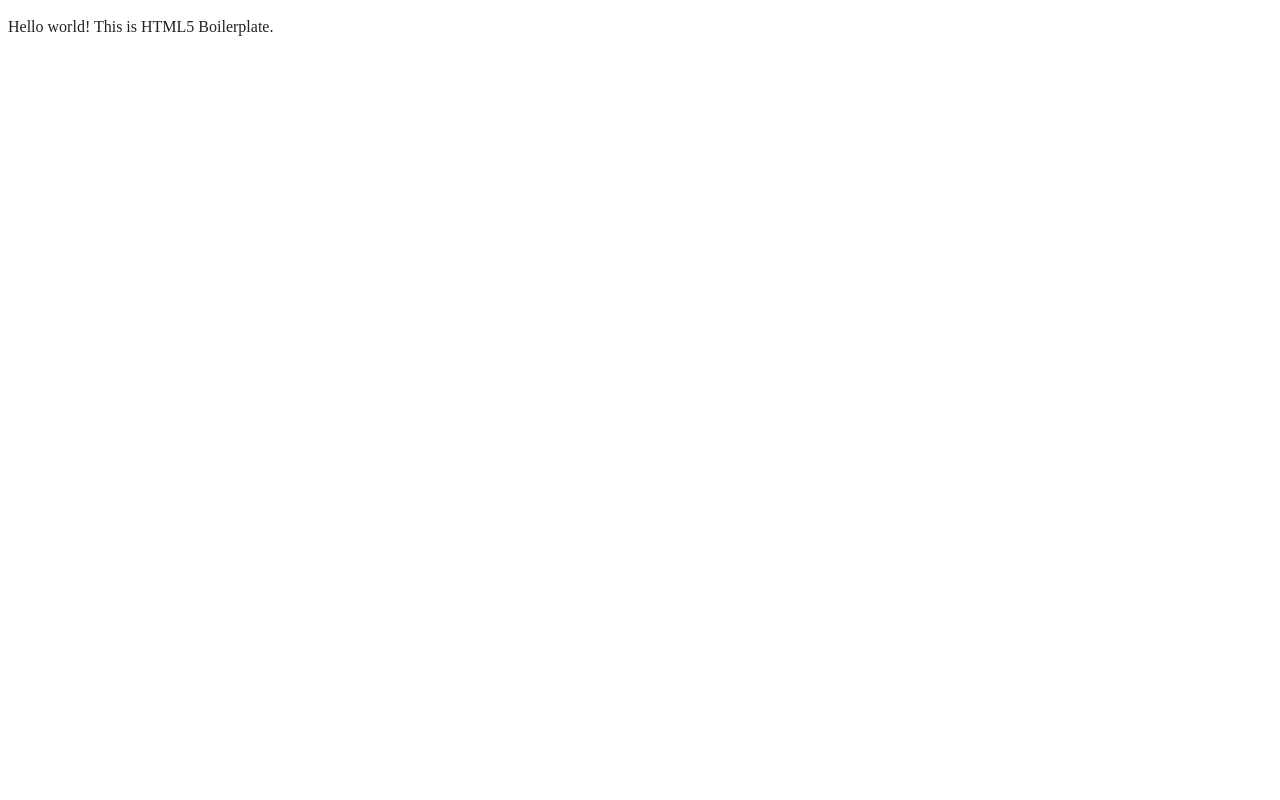
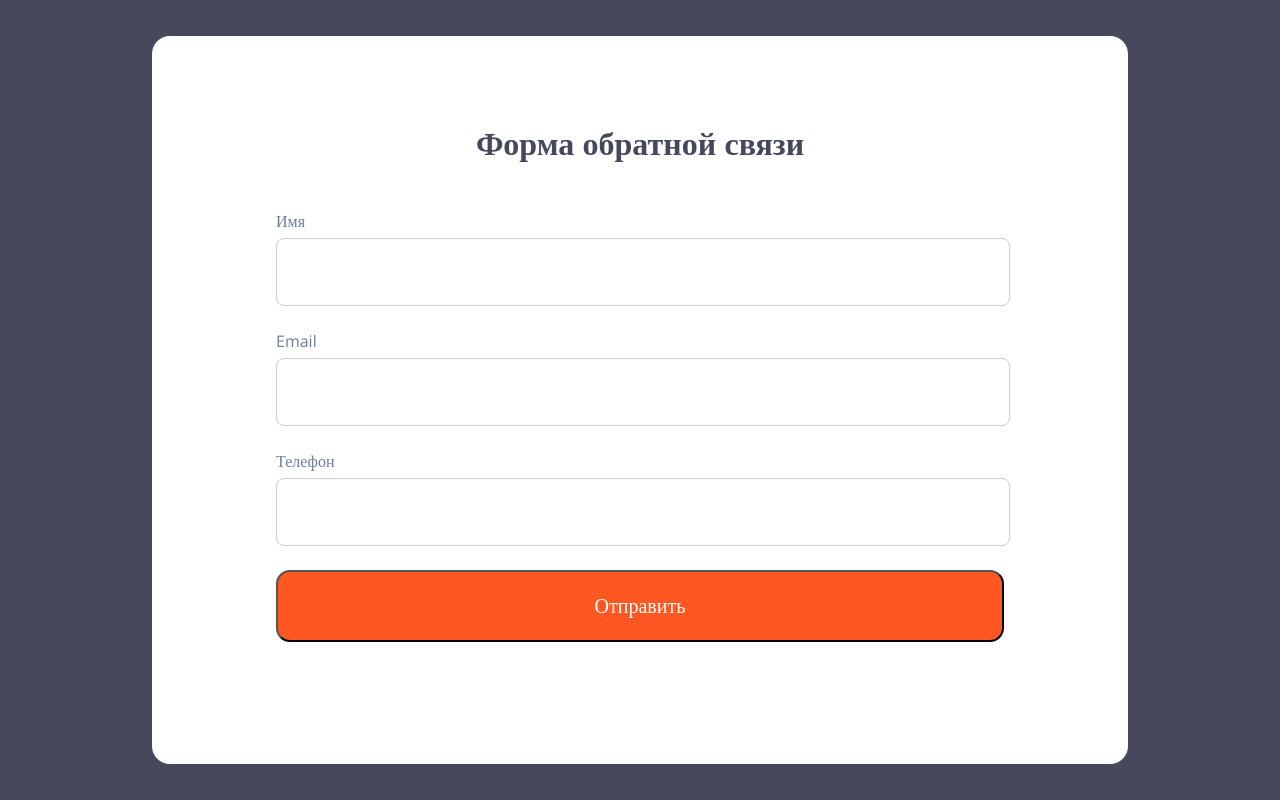
Before and after one commit to KirillLodygin/feedback_form, a website built with webpack: page index.html in a window 1280 px wide. Built offline with nearby package versions, Linux system fonts and the light colour scheme.

Commit message:
first task

```diff
--- a/css/style.css
+++ b/css/style.css
@@ -1,3 +1,5 @@
+@import url('https://fonts.googleapis.com/css2?family=Open+Sans:wght@400;700&display=swap');
+
 /*! HTML5 Boilerplate v9.0.0-RC1 | MIT License | https://html5boilerplate.com/ */
 
 /* main.css 3.0.0 | MIT License | https://github.com/h5bp/main.css#readme */
@@ -161,6 +163,80 @@ textarea {
   clear: both;
 }
 
+.background {
+  position: fixed;
+  top: 0;
+  left: 0;
+  display: flex;
+  align-items: center;
+  justify-content: center;
+  background-color: #46495C;
+  width: 100%;
+  height: 100%;
+}
+
+.feedback-form-block {
+  background-color: #FFFFFF;
+  position: absolute;
+  width: 728px;
+  height: 600px;
+  padding: 64px 124px 64px 124px;
+  border-radius: 18px;
+  display: flex;
+  flex-direction: column;
+  align-items: flex-start;
+  justify-content: flex-start;
+  gap: 24px;
+}
+
+h1 {
+  font-family: Open Sans;
+  width: 100%;
+  text-align: center;
+  font-size: 32px;
+  font-weight: 600;
+  line-height: 43.58px;
+  color: #46495C;
+}
+
+.input-block {
+  width: 100%;
+}
+
+label {
+  display: block;
+  font-family: Open Sans;
+  color: #001C3D;
+  opacity: 56%;
+  width: 33px;
+  height: 24px;
+  margin-bottom: 4px;
+}
+
+input {
+  width: 100%;
+  height: 64px;
+  border-radius: 8px;
+  border: 1px solid #C9CCDD;
+  margin: 0;
+}
+
+button {
+  font-family: Open Sans;
+  color: #FFFFFF;
+  background-color: #FF5721;
+  width: 100%;
+  height: 72px;
+  box-sizing: border-box;
+  border-radius: 14px;
+  font-size: 20px;
+  font-weight: 400;
+  line-height: 26px;
+  text-align: center;
+  cursor: pointer;
+}
+
+
 /* ==========================================================================
    EXAMPLE Media Queries for Responsive Design.
    These examples override the primary ('mobile first') styles.
--- a/index.html
+++ b/index.html
@@ -23,8 +23,24 @@
 
 <body>
 
-  <!-- Add your site or application content here -->
-  <p>Hello world! This is HTML5 Boilerplate.</p>
+  <div class="background">
+    <div class="feedback-form-block">
+      <h1>Форма обратной связи</h1>
+      <div class="input-block">
+        <label for="name">Имя</label>
+        <input type="text" id="name" name="name">
+      </div>
+      <div class="input-block">
+        <label for="email">Email</label>
+        <input type="text" id="email" name="name">
+      </div>
+      <div class="input-block">
+        <label for="phone">Телефон</label>
+        <input type="text" id="phone" name="name">
+      </div>
+      <button>Отправить</button>
+    </div>
+  </div>
   <script src="js/app.js"></script>
 
 </body>
```
